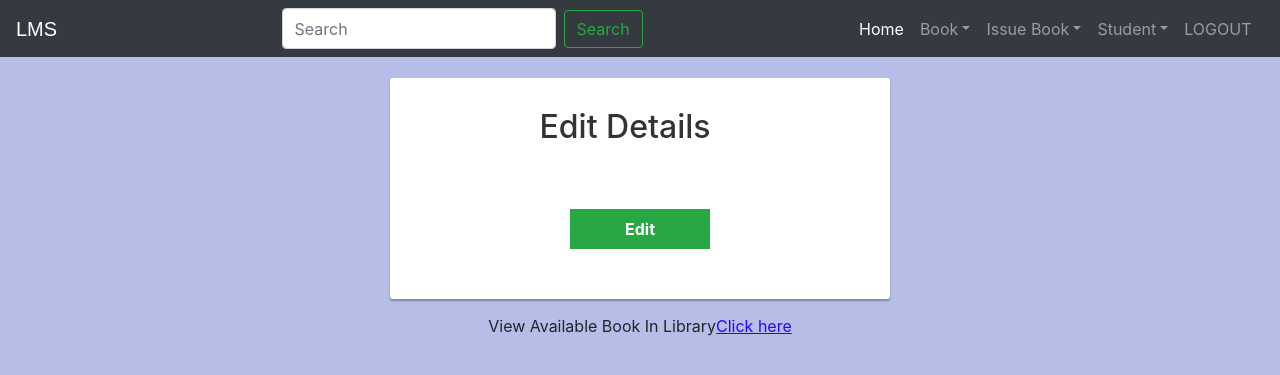
After one commit to syedazw/LMS-Python-Django-Project, a Django app: template templates/edit.html in a window 1280 px wide. The commit adds this page. Shown: the top 375 px of the page. Run offline with Django 3.2, Linux system fonts and the light colour scheme; the template is opened without the code that fills it, so the values that code supplies are empty; some libraries are stand-ins or nearby versions.

Commit message:
push all changes

```diff
--- a/librarymanagement/urls.py
+++ b/librarymanagement/urls.py
@@ -39,7 +39,9 @@ urlpatterns = [
     path('afterlogin', views.afterlogin_view),
 
     path('addbook', views.addbook_view),
-    path('deletebook', views.deletebook),
+    path('deletebook/<int:id>', views.deletebook),
+    path('editbook/<int:id>', views.editbook),
+    path('search', views.search),
     path('viewbook', views.viewbook_view),
     path('issuebook', views.issuebook_view),
     path('viewissuedbook', views.viewissuedbook_view),
--- /dev/null
+++ b/templates/edit.html
@@ -0,0 +1,104 @@
+<!DOCTYPE html>
+<html lang="en">
+<head>
+    <style type="text/css">
+    	body{
+    		color: #aa082e;
+    		background-color: : #b6bde7 !important;
+    		font-family: 'Roboto', sans-serif;
+    	}
+        .form-control {
+    		border-color: #eee;
+            min-height: 41px;
+    		box-shadow: none !important;
+    	}
+        .form-control:focus {
+    		border-color: #5cd3b4;
+    	}
+        .form-control, .btn {
+            border-radius: 3px;
+        }
+    	.signup-form {
+    		width: 500px;
+    		margin: 0 auto;
+    		padding: 30px 0;
+    	}
+        .signup-form h2 {
+    		color: #333;
+            margin: 0 0 30px 0;
+    		display: inline-block;
+    		padding: 0 30px 10px 0;
+    	    border-bottom: 3px solid #ffffff;
+        }
+        .signup-form form {
+    		color: #999;
+    		border-radius: 3px;
+        	margin-bottom: 15px;
+            background: #fff;
+            box-shadow: 0px 2px 2px rgba(0, 0, 0, 0.3);
+            padding: 30px;
+        }
+    	.signup-form .form-group {
+    		margin-bottom: 20px;
+    	}
+    	.signup-form label {
+    		font-weight: normal;
+    		font-size: 13px;
+    	}
+        .signup-form input[type="checkbox"] {
+    		margin-top: 2px;
+    	}
+        .signup-form .btn {
+            font-size: 16px;
+            font-weight: bold;
+
+    		border: none;
+    		margin-top: 20px;
+    		min-width: 140px;
+        }
+    	.signup-form .btn:hover, .signup-form .btn:focus {
+    		background: #41cba9;
+            outline: none !important;
+    	}
+        .signup-form a {
+    		color: #2b04ff;
+
+    		text-decoration: underline;
+    	}
+    	.signup-form a:hover {
+    		text-decoration: none;
+    	}
+        .signup-form form a {
+    		color: #5cd3b4;
+    		text-decoration: none;
+    	}
+    	.signup-form form a:hover {
+    		text-decoration: underline;
+    	}
+    </style>
+</head>
+<body style="background-color:#b6bde7;">
+    {% include "library/navbaradmin.html" %}
+    <br>
+   <br>
+    <div class="signup-form">
+        <form  method="post" class="form-horizontal">
+
+    			<center><h2>Edit Details</h2></center>
+
+
+    		<div class="form-group text-center">
+    			<div class="col-xs-8 col-xs-offset-4">
+            <button type="submit" class="btn btn-success btn-lg" style="border-radius: 0%;">Edit</button>
+    			</div>
+    		</div>
+        </form>
+    	<div class="text-center">View Available Book In Library<a href="viewbook">Click here</a></div>
+    </div>
+
+
+
+
+    {% include "library/footer.html" %}
+  </body>
+</html>
--- a/templates/library/navbaradmin.html
+++ b/templates/library/navbaradmin.html
@@ -34,18 +34,16 @@
 <div class="bs-example">
     <nav class="navbar navbar-expand-md bg-dark navbar-dark fixed-top">
         <a href="/" class="navbar-brand">LMS</a>
-        <button type="button" class="navbar-toggler" data-toggle="collapse" data-target="#navbarCollapse">
-            <span class="navbar-toggler-icon"></span>
-        </button>
 
         <div class="collapse navbar-collapse justify-content-between" id="navbarCollapse">
-            <div class="navbar-nav">
+          <div class="mx-auto order-0">
+                <form action="viewbook" method="get" class="form-inline my-2 my-lg-0">
+                    <input class="form-control mr-sm-2 search-bar" type="text" name="query" placeholder="Search" aria-label="Search">
+                    <button class="btn btn-outline-success my-2 my-sm-0" type="submit">Search</button>
+                </form>
+          </div>
 
-
-
-            </div>
-
-            <div class="navbar-nav">
+          <div class="navbar-nav">
               <a href="/" class="nav-item nav-link active">Home</a>
 
                 <!--for book dropdown button-->
@@ -74,16 +72,9 @@
                   </div>
                 </div>
                 <a href="logout" class="nav-item nav-link">LOGOUT</a> &nbsp
-
             </div>
-
-
-
-
         </div>
     </nav>
 </div>
-
-
 </body>
 </html>
--- a/templates/library/viewbook.html
+++ b/templates/library/viewbook.html
@@ -88,7 +88,8 @@ border-radius: 5px;
           <td>{{book.author}}</td>
           <td>{{book.category}}</td>
           <td>
-            <a href="/deletebook?bookid={{book.id}}"><button type="button" class="btn btn-danger" >Delete</button></a>
+            <a href="/deletebook/{{book.id}}"><button type="button" class="btn btn-danger" >Delete</button></a>
+            <a href="/editbook/{{book.id}}"><button type="button" class="btn btn-outline-success my-2 my-sm-0" >Edit</button></a>
           </td>
         </tr>
       {% endfor %}
```
Also changed, not shown: library/views.py (+24 -5 lines), templates/library/prac.html (added, +60 -0 lines), templates/library/search.html (added, +104 -0 lines), templates/library/viewissuedbook.html (+9 -3 lines), templates/registration/login.html (deleted, +0 -14 lines), db.sqlite3.
